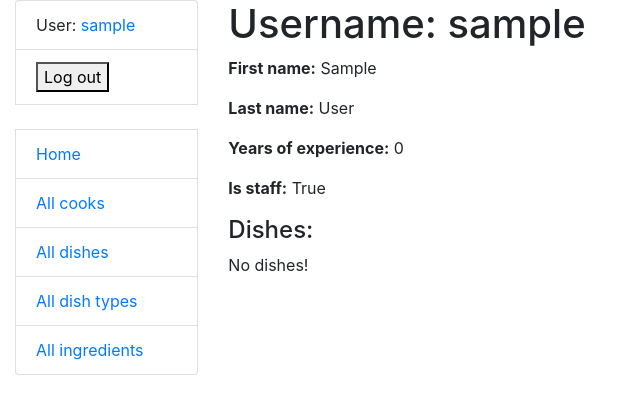
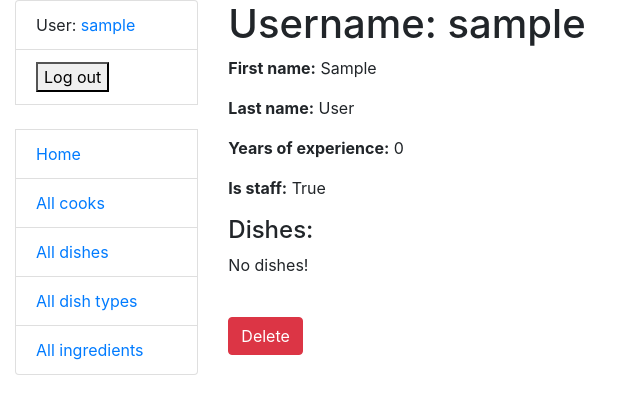
Before and after one commit to AnnaLub/kitchen-service, a Django app: page /cooks/1/ in a window 1280 px wide. Shown: the top 414 px of the page, without its empty margins (0-640 px from the left). Run offline with Django 5.2, Linux system fonts and the light colour scheme; the visitor is signed in with stand-in values (Sample User, id 1); data comes from the database, SQL or seed files in the repository; data that the repository does not hold is empty.

Commit message:
chore: add a button to  delete Cook

```diff
--- a/templates/kitchen/cook_detail.html
+++ b/templates/kitchen/cook_detail.html
@@ -11,11 +11,15 @@
   <h4>Dishes:</h4>
   {% for dish in cook.dishes.all %}
     <hr>
-        <p><strong>Dish:</strong> {{ dish.name }}</p>
-        <p><strong>DishType:</strong> {{ dish.dish_type.name }}</p>
-        <p class="text-muted"><strong>Id:</strong> {{dish.id}}</p>
+    <p><strong>Dish:</strong> {{ dish.name }}</p>
+    <p><strong>DishType:</strong> {{ dish.dish_type.name }}</p>
+    <p class="text-muted"><strong>Id:</strong> {{ dish.id }}</p>
 
-    {% empty %}
-      <p>No dishes!</p>
+  {% empty %}
+    <p>No dishes!</p>
   {% endfor %}
+  <br>
+  <h4><a href="{% url 'kitchen:cook-delete' pk=cook.id %}"
+         class="btn btn-danger link-to-page">Delete</a>
+  </h4>
 {% endblock %}
```
